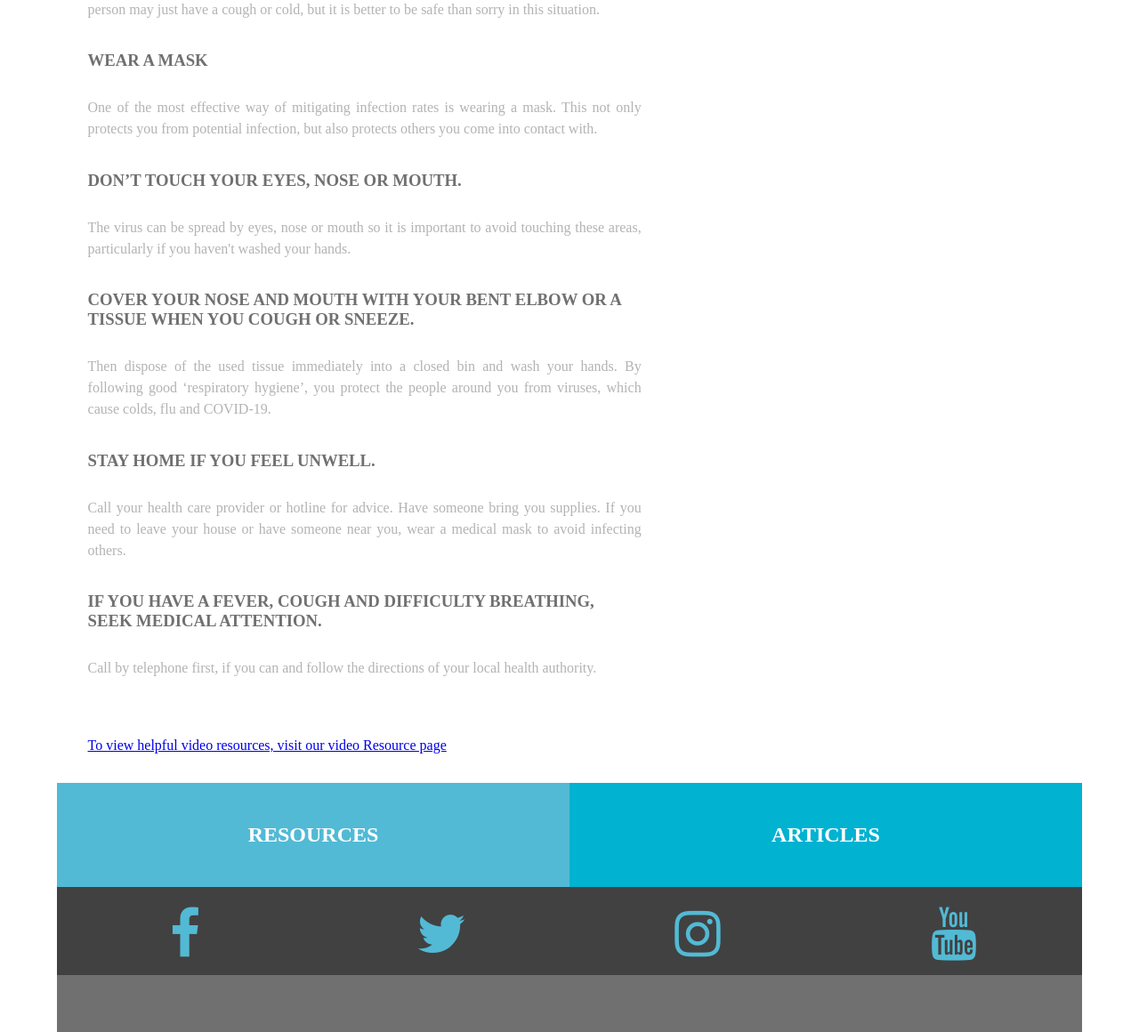
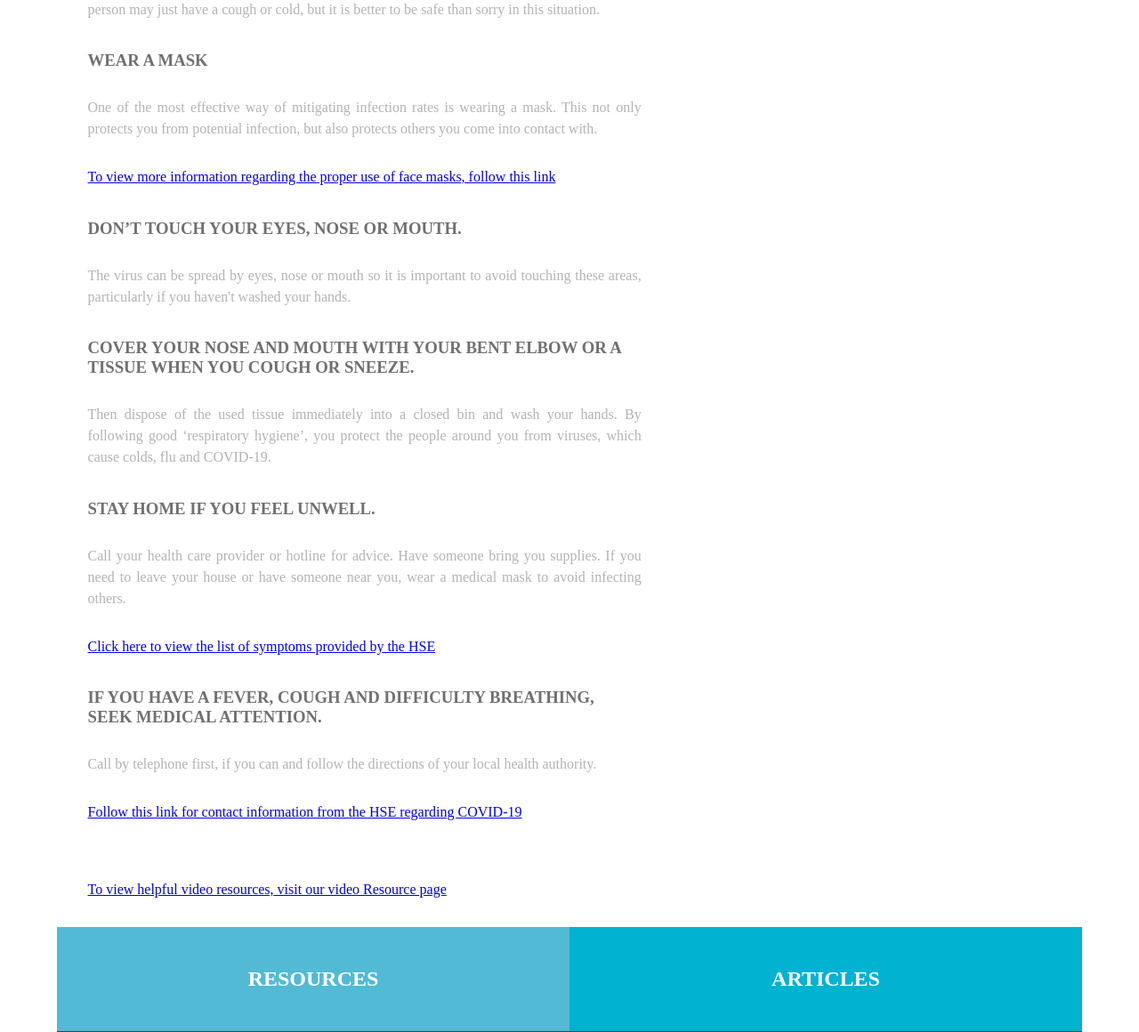
Before and after one commit to rlennon/AutismITResources, a PHP site: page /phpWebsite/covidAdvice.php in a window 1280 px wide. Shown: the part 686-1846 px from the top of the page at 89% size. Run offline with PHP 8.4, Linux system fonts and the light colour scheme; some libraries are stand-ins or nearby versions.

Commit message:
Provided additional links for the covid advice page

```diff
--- a/phpWebsite/covidAdvice.php
+++ b/phpWebsite/covidAdvice.php
@@ -39,6 +39,7 @@
 <h3>Wear a mask</h3>
 <p>One of the most effective way of mitigating infection rates is wearing a mask. This not only protects you from potential infection, but also protects others you come into contact with.
 </p>
+<p><a href="https://www.who.int/emergencies/diseases/novel-coronavirus-2019/advice-for-public/when-and-how-to-use-masks">To view more information regarding the proper use of face masks, follow this link</a></p>
 
 
 <h3>Don’t touch your eyes, nose or mouth.</h3>
@@ -56,12 +57,15 @@
 <p>Call your health care provider or hotline for advice. Have someone bring you supplies. If you need to leave your house or have someone near you, wear a medical mask to avoid infecting others.
 
 </p>
+<p><a href="https://www2.hse.ie/conditions/coronavirus/symptoms.html">Click here to view the list of symptoms provided by the HSE</a></p>
 
 
 <h3>If you have a fever, cough and difficulty breathing, seek medical attention.</h3>
 <p>Call by telephone first, if you can and follow the directions of your local health authority.
 
 </p>
+<p><a href="https://www2.hse.ie/services/contact-the-hse/">Follow this link for contact information from the HSE regarding COVID-19</a></p>
+
 <br>
 <p>
 <a href="videoResources.php">To view helpful video resources, visit our video Resource page</a>
```
